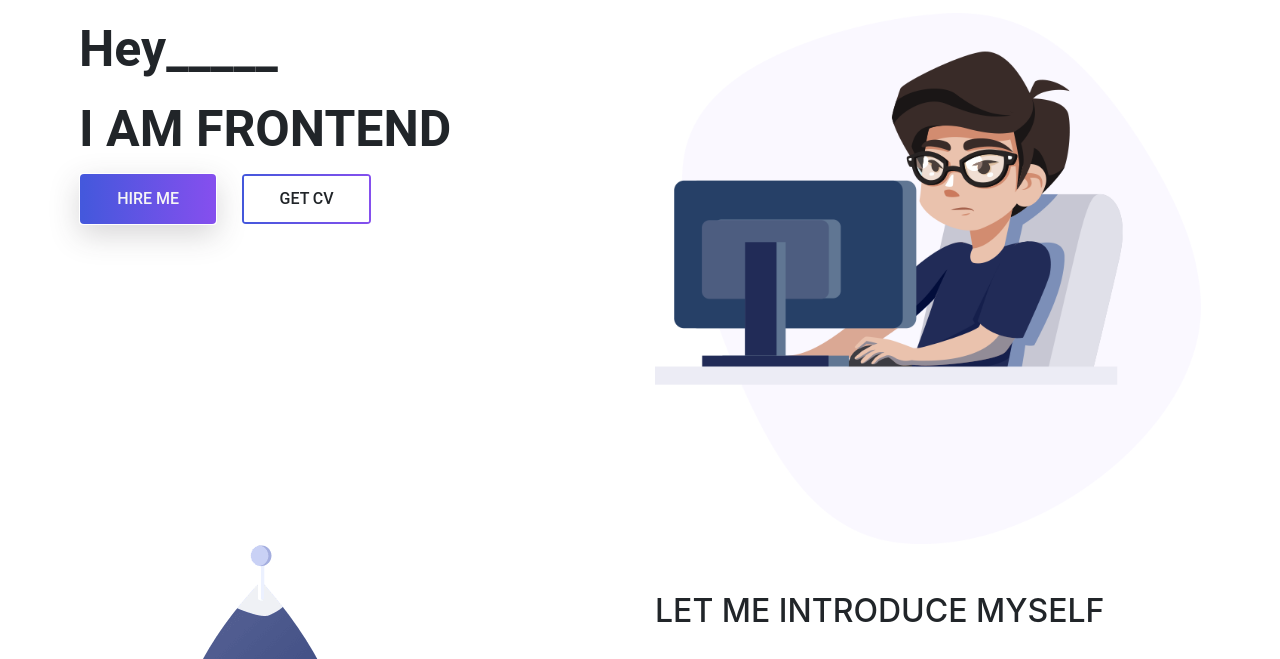
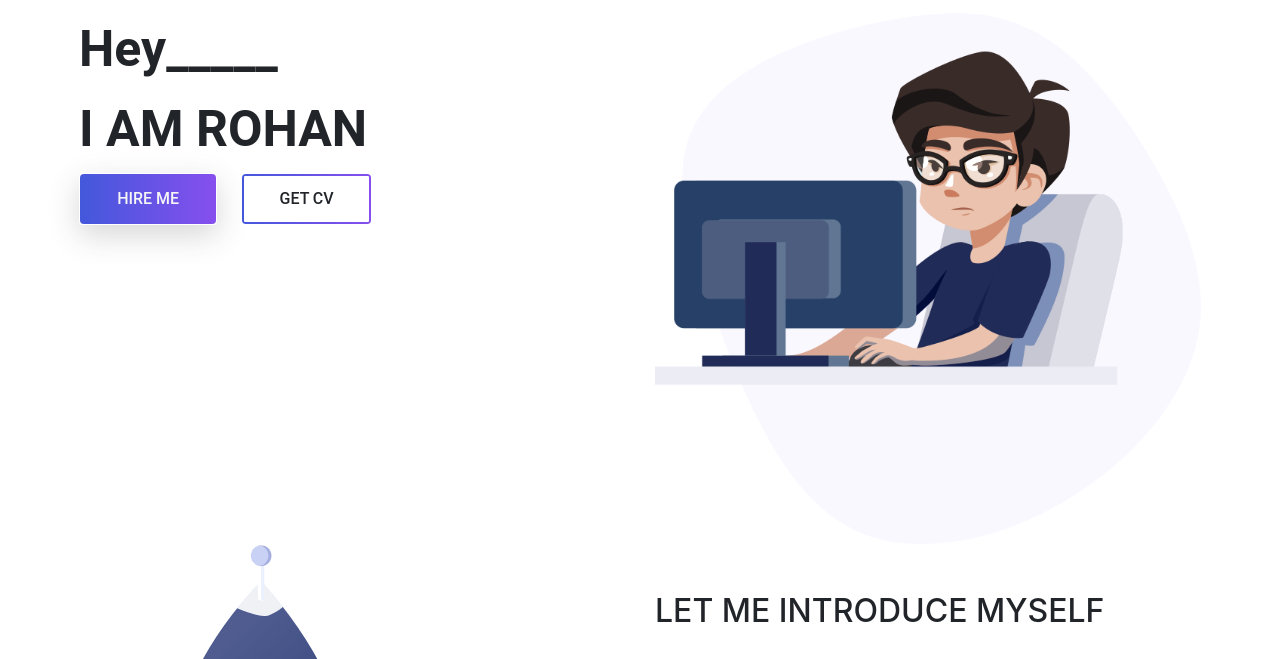
Before and after one commit to zamturoikhan/portofolio, a plain HTML site: page Index.html in a window 1280 px wide. Shown: the part 75-734 px from the top of the page. Drawn offline with Linux system fonts and the light colour scheme.

Commit message:
portofolio

```diff
--- a/Index.html
+++ b/Index.html
@@ -72,7 +72,7 @@
             <div class="row">
                 <div class="col-lg-6 col-md-12 site-title">
                     <h3 class="title-text">Hey_____</h3>
-                    <h1 class="title-text text-uppercase">I am FrontEnd</h1>
+                    <h1 class="title-text text-uppercase">I am Rohan</h1>
                     <h4 class="title-text text-uppercase"></h4>
                     <div class="site-buttons">
                         <div class="d-flex flex-row flex-wrap">
```
